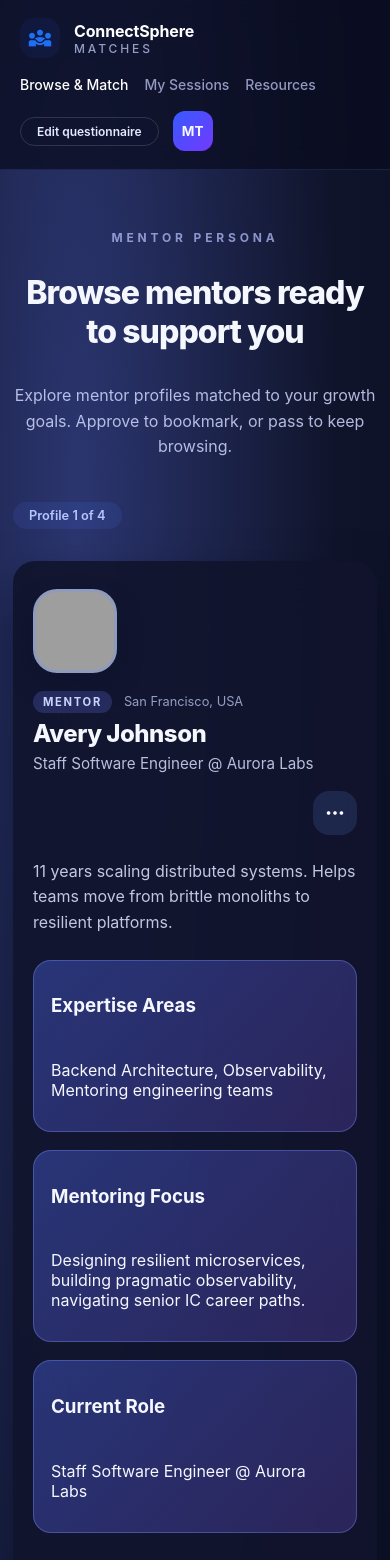
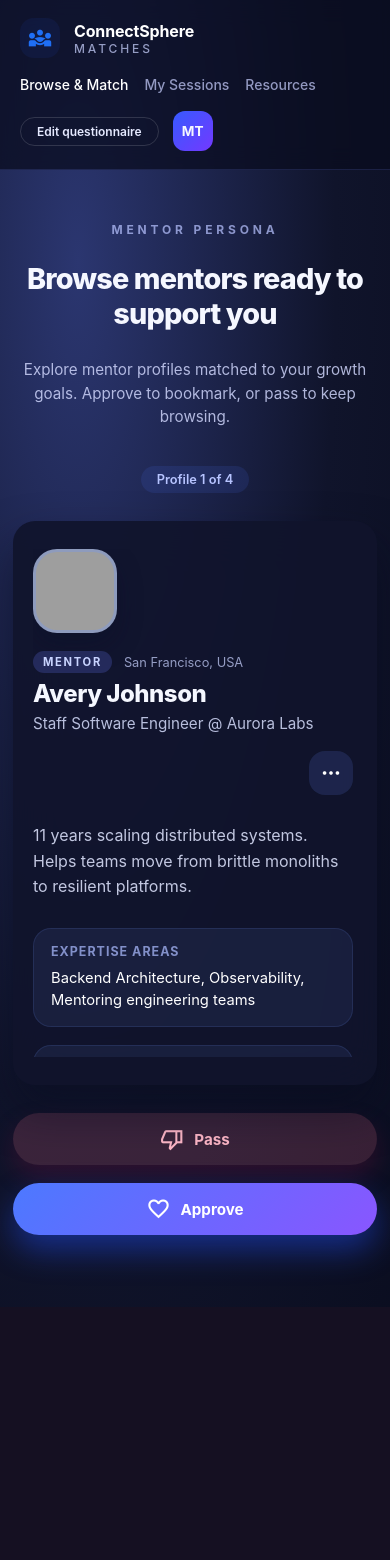
Before and after one commit to noranFayad/Techie-Mentor-Matching-, a React (Create React App) app in the folder my-app/: page /matches in a window 390 px wide. Shown: the top 1560 px of the page. After the commit the page ends 1307 px from the top, so only its background shows below. Built offline with nearby package versions, Linux system fonts and the light colour scheme; grey boxes are pictures that could not be loaded.

Commit message:
Refactor: Improve swipeable card interactions and layout
Co-authored-by: noran.fayad <noran.fayad@robustastudio.com>

```diff
--- a/my-app/src/pages/MatchesPage.css
+++ b/my-app/src/pages/MatchesPage.css
@@ -121,58 +121,32 @@
 }
 
 .matches-main {
-  width: min(1200px, calc(100% - 48px));
+  flex: 1;
+  width: min(960px, calc(100% - 40px));
   margin: 0 auto;
-  padding: clamp(28px, 4vh, 48px) clamp(16px, 3vw, 32px);
-  display: grid;
-  grid-template-columns: minmax(0, 300px) minmax(0, 1fr);
-  grid-template-rows: minmax(0, 1fr) auto;
-  column-gap: clamp(24px, 4vw, 48px);
-  row-gap: clamp(16px, 3vh, 28px);
-  align-items: stretch;
-  height: calc(100vh - 128px);
-  max-height: calc(100vh - 128px);
-  overflow: hidden;
+  padding: clamp(32px, 5vh, 56px) 0 clamp(32px, 6vh, 72px);
+  display: flex;
+  flex-direction: column;
+  align-items: center;
+  gap: clamp(24px, 4vh, 36px);
+  min-height: calc(100vh - 140px);
 }
 
-.matches-body {
+.matches-card-area {
+  flex: 1;
   width: 100%;
-  display: grid;
-  grid-template-columns: minmax(0, 1fr) minmax(184px, 220px);
-  gap: clamp(24px, 3vw, 40px);
-  align-items: stretch;
-  height: 100%;
+  display: flex;
+  align-items: center;
+  justify-content: center;
   min-height: 0;
-  grid-column: 2;
-  grid-row: 1;
 }
 
 .matches-hero {
-  text-align: left;
-  max-width: none;
+  text-align: center;
+  max-width: 560px;
   display: flex;
   flex-direction: column;
-  gap: 16px;
-  align-self: stretch;
-  justify-content: space-between;
-  overflow-y: auto;
-  padding-right: clamp(8px, 1vw, 16px);
-  scrollbar-width: thin;
-  grid-row: 1;
-  grid-column: 1;
-}
-
-.matches-hero::-webkit-scrollbar {
-  width: 6px;
-}
-
-.matches-hero::-webkit-scrollbar-track {
-  background: transparent;
-}
-
-.matches-hero::-webkit-scrollbar-thumb {
-  background: rgba(94, 124, 255, 0.45);
-  border-radius: 999px;
+  gap: 12px;
 }
 
 .matches-hero__eyebrow {
@@ -184,21 +158,21 @@
 }
 
 .matches-hero h1 {
-  font-size: clamp(2rem, 4vw, 2.8rem);
+  font-size: clamp(1.8rem, 4vw, 2.4rem);
   letter-spacing: -0.03em;
   font-weight: 800;
   margin: 0;
 }
 
 .matches-hero__body {
-  color: rgba(211, 217, 255, 0.84);
-  font-size: 1rem;
-  line-height: 1.6;
+  color: rgba(211, 217, 255, 0.82);
+  font-size: 0.95rem;
+  line-height: 1.55;
 }
 
 .matches-hero__progress {
   margin-top: 10px;
-  align-self: flex-start;
+  align-self: center;
   padding: 6px 16px;
   border-radius: 999px;
   background: rgba(73, 119, 255, 0.12);
@@ -208,9 +182,7 @@
 }
 
 .matches-toast {
-  grid-column: 1 / -1;
-  grid-row: 2;
-  justify-self: center;
+  align-self: center;
   display: inline-flex;
   align-items: center;
   gap: 8px;
@@ -244,31 +216,35 @@
 }
 
 .match-card {
-  width: 100%;
-  border-radius: 32px;
-  padding: clamp(32px, 3.8vw, 44px);
+  width: min(720px, 100%);
+  border-radius: 28px;
+  padding: clamp(28px, 4vw, 40px);
   background: rgba(17, 20, 44, 0.92);
-  box-shadow: 0 28px 52px rgba(7, 11, 30, 0.6);
-  backdrop-filter: blur(28px);
+  box-shadow: 0 24px 45px rgba(7, 11, 30, 0.55);
+  backdrop-filter: blur(24px);
   display: flex;
   flex-direction: column;
-  height: 100%;
-  max-height: 100%;
-  min-height: 0;
+  gap: 28px;
+  max-height: calc(100vh - 320px);
   overflow: hidden;
-  transition: transform 0.32s ease, opacity 0.32s ease;
+  cursor: grab;
+  transition: transform 0.28s ease, opacity 0.28s ease, box-shadow 0.28s ease;
   opacity: 1;
 }
 
+.match-card--dragging {
+  cursor: grabbing;
+  box-shadow: 0 30px 60px rgba(7, 11, 30, 0.55);
+}
+
 .match-card__content {
-  display: grid;
-  grid-template-columns: minmax(280px, 320px) minmax(360px, 1fr);
-  gap: clamp(24px, 4.2vw, 48px);
-  align-items: flex-start;
+  display: flex;
+  flex-direction: column;
+  gap: 28px;
   flex: 1;
   min-height: 0;
   overflow-y: auto;
-  padding-right: clamp(8px, 1vw, 16px);
+  padding-right: 6px;
   scrollbar-width: thin;
 }
 
@@ -290,19 +266,6 @@
   display: flex;
   flex-direction: column;
   gap: 24px;
-  position: relative;
-  padding-right: clamp(8px, 1vw, 16px);
-}
-
-.match-card__primary::after {
-  content: '';
-  position: absolute;
-  top: 0;
-  bottom: 0;
-  right: clamp(-24px, -3vw, -18px);
-  width: 1px;
-  background: linear-gradient(180deg, rgba(122, 144, 255, 0.1) 0%, rgba(122, 144, 255, 0.34) 47%, rgba(122, 144, 255, 0.1) 100%);
-  pointer-events: none;
 }
 
 .match-card--approve {
@@ -417,7 +380,6 @@
   color: rgba(224, 229, 255, 0.86);
 }
 
-.match-card__highlights,
 .match-card__sections {
   padding: 0;
   margin: 0;
@@ -427,12 +389,11 @@
 }
 
 .match-card__sections {
-  grid-template-columns: repeat(2, minmax(0, 1fr));
+  grid-template-columns: repeat(auto-fit, minmax(220px, 1fr));
   align-content: start;
 }
 
-.match-card__sections li,
-.match-card__highlights li {
+.match-card__sections li {
   background: rgba(45, 56, 101, 0.33);
   border-radius: 18px;
   padding: 16px 18px;
@@ -440,11 +401,6 @@
   flex-direction: column;
   gap: 8px;
   box-shadow: inset 0 0 0 1px rgba(102, 130, 214, 0.16);
-}
-
-.match-card__highlights li {
-  background: linear-gradient(135deg, rgba(83, 113, 255, 0.35) 0%, rgba(139, 97, 255, 0.22) 100%);
-  box-shadow: inset 0 0 0 1px rgba(122, 147, 255, 0.36);
 }
 
 .match-card__sections h3 {
@@ -465,22 +421,14 @@
 
 .matches-actions {
   display: flex;
-  flex-direction: column;
-  align-items: stretch;
   gap: 18px;
-  padding: clamp(20px, 2.6vw, 32px);
-  background: rgba(21, 25, 55, 0.85);
-  border-radius: 28px;
-  box-shadow: 0 22px 42px rgba(6, 10, 32, 0.55);
-  position: sticky;
-  top: clamp(20px, 4vh, 40px);
-  align-self: stretch;
-  min-width: 184px;
+  justify-content: center;
+  align-items: center;
+  margin-top: auto;
 }
 
 .matches-actions__button {
-  width: 100%;
-  min-width: 0;
+  min-width: 160px;
   padding: 14px 24px;
   border-radius: 999px;
   border: none;
@@ -516,7 +464,6 @@
 }
 
 .matches-empty {
-  grid-column: 2;
   width: min(640px, 100%);
   background: rgba(17, 21, 42, 0.85);
   border-radius: 26px;
@@ -587,76 +534,22 @@
 
 @media (max-width: 1024px) {
   .matches-main {
-    display: flex;
-    flex-direction: column;
-    align-items: center;
-    gap: 32px;
-    height: auto;
-    max-height: none;
-    overflow: visible;
     width: min(100%, calc(100% - 32px));
-    padding: 48px 0 88px;
-  }
-
-  .matches-body {
-    display: flex;
-    flex-direction: column;
+    padding: 40px 0 72px;
     gap: 28px;
-    width: 100%;
-    min-height: auto;
-    grid-column: auto;
+    min-height: calc(100vh - 120px);
   }
 
   .match-card {
-    border-radius: 28px;
-    max-height: none;
-    height: auto;
+    max-height: calc(100vh - 280px);
   }
 
   .match-card__content {
-    grid-template-columns: 1fr;
-    gap: 28px;
-    overflow: visible;
-    padding-right: 0;
-  }
-
-  .match-card__primary {
-    padding-right: 0;
-  }
-
-  .match-card__primary::after {
-    display: none;
-  }
-
-  .match-card__sections {
-    grid-template-columns: 1fr;
+    padding-right: 4px;
   }
 
   .matches-actions {
-    position: static;
-    flex-direction: row;
-    background: transparent;
-    padding: 0;
-    box-shadow: none;
-    gap: 18px;
-    justify-content: center;
-    align-self: center;
-    min-width: 0;
-  }
-
-  .matches-actions__button {
-    width: auto;
-    min-width: 160px;
-  }
-
-  .matches-hero {
-    text-align: center;
-    padding-right: 0;
-    overflow: visible;
-  }
-
-  .matches-empty {
-    grid-column: auto;
+    width: 100%;
   }
 }
 
--- a/my-app/src/pages/MatchesPage.js
+++ b/my-app/src/pages/MatchesPage.js
@@ -1,4 +1,4 @@
-import { useEffect, useMemo, useState } from 'react';
+import { useCallback, useEffect, useMemo, useRef, useState } from 'react';
 import { Link, useLocation, useNavigate } from 'react-router-dom';
 import './MatchesPage.css';
 
@@ -208,6 +208,8 @@ const ACTION_COPY = {
   reject: 'Skipped this profile',
 };
 
+const DRAG_THRESHOLD = 140;
+
 function getMentorSections(profile) {
   if (!profile) return [];
   return [
@@ -315,6 +317,11 @@ function MatchesPage() {
   const [activeIndex, setActiveIndex] = useState(0);
   const [animationState, setAnimationState] = useState('enter');
   const [toast, setToast] = useState(null);
+  const [dragOffset, setDragOffset] = useState(0);
+  const [isDragging, setIsDragging] = useState(false);
+  const dragStartX = useRef(0);
+  const dragOffsetRef = useRef(0);
+  const draggingRef = useRef(false);
 
   useEffect(() => {
     setActiveIndex(0);
@@ -343,12 +350,8 @@ function MatchesPage() {
       ? getMenteeSections(currentProfile)
       : getMentorSections(currentProfile);
 
-  const highlightCount =
-    sections.length > 6 ? 3 : sections.length > 0 ? Math.min(2, sections.length) : 0;
-  const highlightSections = sections.slice(0, highlightCount);
-  const detailSections = sections.slice(highlightCount);
-
-  const handleDecision = (decision) => {
+  const handleDecision = useCallback(
+    (decision) => {
       if (!currentProfile || animationState === 'approve' || animationState === 'reject') {
         return;
       }
@@ -365,7 +368,9 @@ function MatchesPage() {
           setAnimationState(null);
         }
       }, 320);
-  };
+    },
+    [activeIndex, animationState, currentProfile, profiles.length]
+  );
 
   const handleBackToForm = () => {
     navigate(userRole === 'mentor' ? '/become-a-mentor' : '/find-a-mentor');
@@ -375,9 +380,80 @@ function MatchesPage() {
     navigate('/');
   };
 
+  useEffect(() => {
+    draggingRef.current = false;
+    dragOffsetRef.current = 0;
+    setDragOffset(0);
+    setIsDragging(false);
+  }, [currentProfile]);
+
+  const handleCardPointerDown = useCallback(
+    (event) => {
+      if (!currentProfile || animationState === 'approve' || animationState === 'reject') {
+        return;
+      }
+      const target = event.target;
+      if (target instanceof Element) {
+        const interactiveAncestor = target.closest('button, a');
+        if (interactiveAncestor) {
+          return;
+        }
+      }
+      event.preventDefault();
+      draggingRef.current = true;
+      dragStartX.current = event.clientX;
+      dragOffsetRef.current = 0;
+      setIsDragging(true);
+      setDragOffset(0);
+      event.currentTarget.setPointerCapture?.(event.pointerId);
+    },
+    [animationState, currentProfile]
+  );
+
+  const handleCardPointerMove = useCallback((event) => {
+    if (!draggingRef.current) {
+      return;
+    }
+    event.preventDefault();
+    const delta = event.clientX - dragStartX.current;
+    dragOffsetRef.current = delta;
+    setDragOffset(delta);
+  }, []);
+
+  const handleCardPointerUp = useCallback(
+    (event) => {
+      if (!draggingRef.current) {
+        return;
+      }
+      event.preventDefault();
+      draggingRef.current = false;
+      if (event.currentTarget.hasPointerCapture?.(event.pointerId)) {
+        event.currentTarget.releasePointerCapture(event.pointerId);
+      }
+      const delta = dragOffsetRef.current;
+      setIsDragging(false);
+      if (Math.abs(delta) >= DRAG_THRESHOLD) {
+        setDragOffset(0);
+        handleDecision(delta > 0 ? 'approve' : 'reject');
+      } else {
+        setDragOffset(0);
+      }
+    },
+    [handleDecision]
+  );
+
   const progressLabel = currentProfile
     ? `Profile ${activeIndex + 1} of ${profiles.length}`
     : 'You’re all caught up';
+
+  const cardStyle = animationState
+    ? undefined
+    : {
+        transform: `translate3d(${dragOffset}px, 0, 0) rotate(${Math.max(
+          -12,
+          Math.min(12, dragOffset * 0.02)
+        )}deg)`,
+      };
 
   return (
     <div className={`matches-page matches-page--${userRole}`}>
@@ -438,14 +514,20 @@ function MatchesPage() {
           </div>
         )}
 
+          <div className="matches-card-area">
             {currentProfile ? (
-          <div className="matches-body">
               <article
-              className={`match-card ${animationState ? `match-card--${animationState}` : ''}`}
+                className={`match-card${animationState ? ` match-card--${animationState}` : ''}${
+                  isDragging ? ' match-card--dragging' : ''
+                }`}
                 aria-describedby={`profile-${currentProfile.id}`}
+                style={cardStyle}
+                onPointerDown={handleCardPointerDown}
+                onPointerMove={handleCardPointerMove}
+                onPointerUp={handleCardPointerUp}
+                onPointerCancel={handleCardPointerUp}
               >
                 <div className="match-card__content">
-                <div className="match-card__primary">
                   <div className="match-card__header">
                     <div
                       className="match-card__avatar"
@@ -471,31 +553,39 @@ function MatchesPage() {
 
                   <p className="match-card__tagline">{currentProfile.tagline}</p>
 
-                  {highlightSections.length > 0 && (
-                    <ul className="match-card__highlights">
-                      {highlightSections.map((section) => (
-                        <li key={`highlight-${section.label}`}>
-                          <h3>{section.label}</h3>
-                          <p>{section.value}</p>
-                        </li>
-                      ))}
-                    </ul>
-                  )}
-                </div>
-
-                {detailSections.length > 0 && (
                   <ul className="match-card__sections">
-                    {detailSections.map((section) => (
+                    {sections.map((section) => (
                       <li key={section.label}>
                         <h3>{section.label}</h3>
                         <p>{section.value}</p>
                       </li>
                     ))}
                   </ul>
+                </div>
+              </article>
+            ) : (
+              <div className="matches-empty">
+                <div className="matches-empty__illustration" aria-hidden="true">
+                  <span className="material-symbols-outlined">hourglass_empty</span>
+                </div>
+                <h2>You’re caught up for now</h2>
+                <p>
+                  We’ll notify you when new {userRole === 'mentor' ? 'mentees' : 'mentors'} are ready to
+                  review. In the meantime, invite others to join your network.
+                </p>
+                <div className="matches-empty__actions">
+                  <button type="button" onClick={handleGoHome}>
+                    Back to dashboard
+                  </button>
+                  <button type="button" className="secondary">
+                    Invite someone
+                  </button>
+                </div>
+              </div>
             )}
           </div>
-            </article>
-            <aside className="matches-actions" aria-label="Match actions">
+
+          <div className="matches-actions" role="group" aria-label="Match actions">
             <button
               type="button"
               className="matches-actions__button matches-actions__button--reject"
@@ -518,28 +608,7 @@ function MatchesPage() {
               </span>
               <span>Approve</span>
             </button>
-            </aside>
           </div>
-        ) : (
-          <div className="matches-empty">
-            <div className="matches-empty__illustration" aria-hidden="true">
-              <span className="material-symbols-outlined">hourglass_empty</span>
-            </div>
-            <h2>You’re caught up for now</h2>
-            <p>
-              We’ll notify you when new {userRole === 'mentor' ? 'mentees' : 'mentors'} are ready to
-              review. In the meantime, invite others to join your network.
-            </p>
-            <div className="matches-empty__actions">
-              <button type="button" onClick={handleGoHome}>
-                Back to dashboard
-              </button>
-              <button type="button" className="secondary">
-                Invite someone
-              </button>
-            </div>
-          </div>
-        )}
       </main>
     </div>
   );
```
Lines whose indentation alone changed are shown as unchanged.
